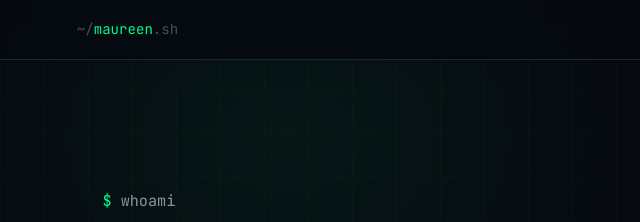
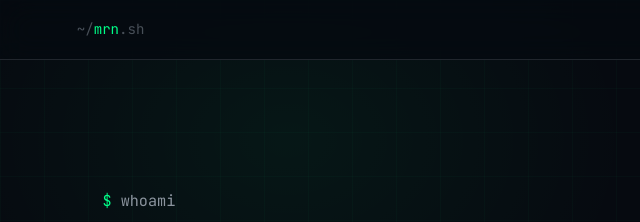
Before and after one commit to mrnrrgnt/Portfolio, a plain HTML site: page index.html in a window 1280 px wide. Shown: the top 222 px of the page, 0-640 px from the left. Drawn offline with Linux system fonts and the light colour scheme.

Commit message:
edit naV

```diff
--- a/index.html
+++ b/index.html
@@ -484,7 +484,7 @@
 
 <!-- ── NAV ──────────────────────────────────────────── -->
 <nav>
-  <div class="nav-logo"><span>~/</span>maureen<span>.sh</span></div>
+  <div class="nav-logo"><span>~/</span>mrn<span>.sh</span></div>
   <ul class="nav-links">
     <li><a href="#about">about</a></li>
     <li><a href="#skills">skills</a></li>
```
